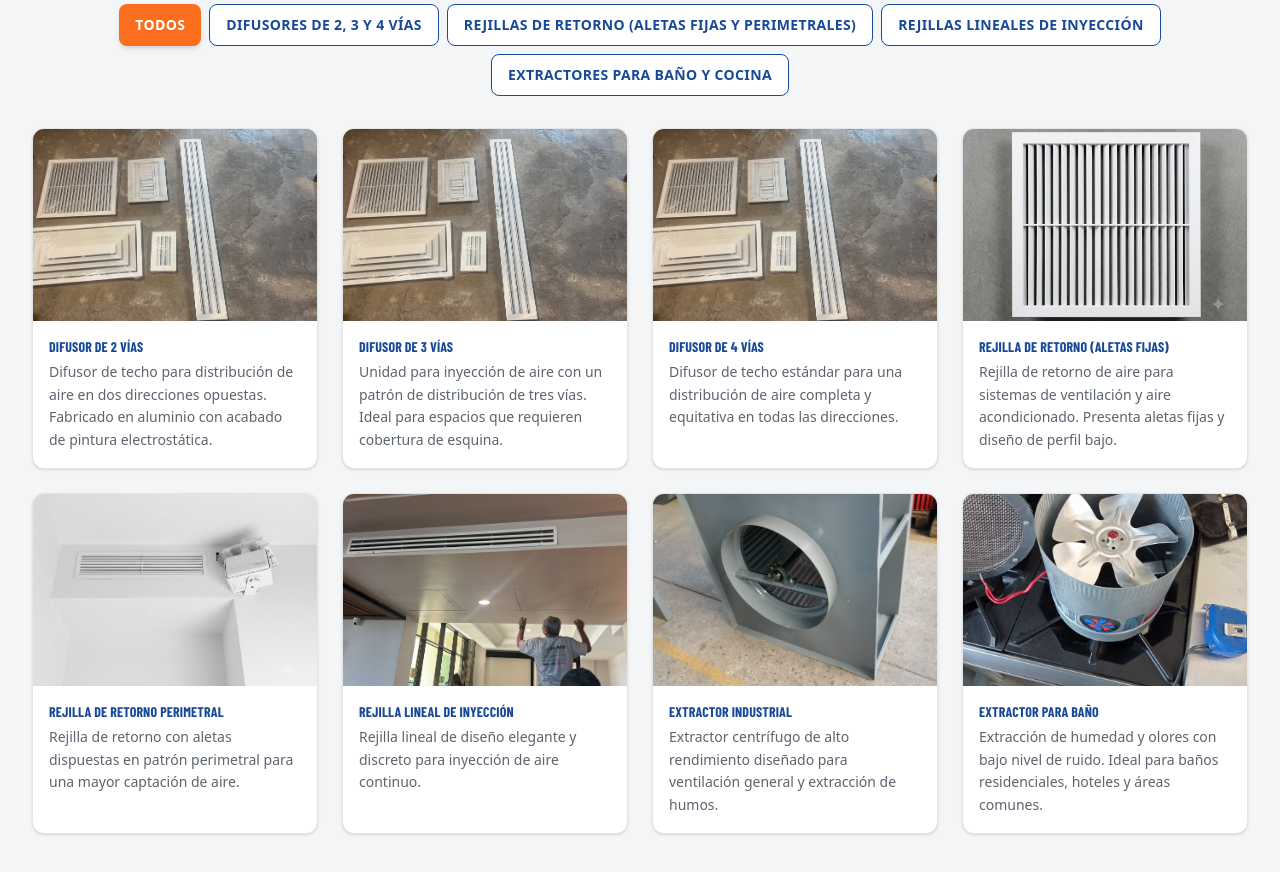
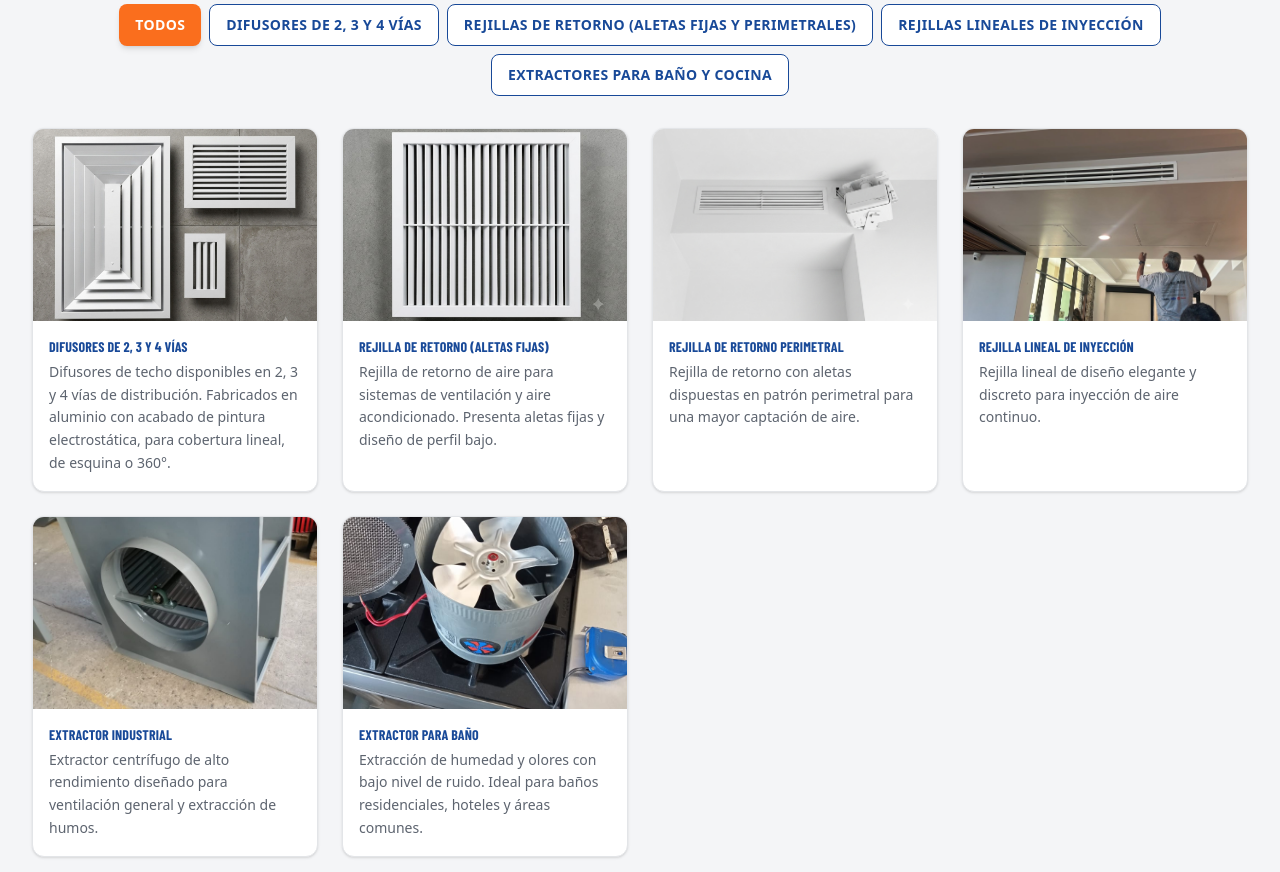
Before and after one commit to dc-crypto/diego-landing, a Next.js app: page /ruaire in a window 1280 px wide. Shown: the part 1340-2212 px from the top of the page. Built offline with nearby package versions, Linux system fonts and the light colour scheme; a web font is replaced by a local one.

Commit message:
Merge 3 diffuser cards into a single Difusores de 2, 3 y 4 Vías card
Replaces the three separate 2/3/4-way cards with one combined card
using a real product photo showing all three diffuser sizes together.

```diff
--- a/app/ruaire/page.tsx
+++ b/app/ruaire/page.tsx
@@ -150,29 +150,11 @@ const HTML = `<div class="min-h-screen bg-background text-foreground">
 <div class="mt-8 grid grid-cols-1 gap-6 sm:grid-cols-2 lg:grid-cols-4" id="productGrid">
 <article class="product-card overflow-hidden rounded-xl border border-border bg-card shadow-sm transition hover:shadow-lg" data-category="difusores">
 <div class="h-48 w-full overflow-hidden bg-subtle">
-<img src="/ruaire/images/product-diffusers-2-3-4-way.jpg" alt="Difusor de 2 Vías" loading="lazy" class="h-full w-full object-cover"/>
+<img src="/ruaire/images/product-diffusers-combined.jpeg" alt="Difusores de 2, 3 y 4 Vías" loading="lazy" class="h-full w-full object-cover"/>
 </div>
 <div class="p-4">
-<h3 class="font-display text-sm font-extrabold uppercase text-brand">Difusor de 2 Vías</h3>
-<p class="mt-1 text-sm leading-relaxed text-muted-foreground">Difusor de techo para distribución de aire en dos direcciones opuestas. Fabricado en aluminio con acabado de pintura electrostática.</p>
-</div>
-</article>
-<article class="product-card overflow-hidden rounded-xl border border-border bg-card shadow-sm transition hover:shadow-lg" data-category="difusores">
-<div class="h-48 w-full overflow-hidden bg-subtle">
-<img src="/ruaire/images/product-diffusers-2-3-4-way.jpg" alt="Difusor de 3 Vías" loading="lazy" class="h-full w-full object-cover"/>
-</div>
-<div class="p-4">
-<h3 class="font-display text-sm font-extrabold uppercase text-brand">Difusor de 3 Vías</h3>
-<p class="mt-1 text-sm leading-relaxed text-muted-foreground">Unidad para inyección de aire con un patrón de distribución de tres vías. Ideal para espacios que requieren cobertura de esquina.</p>
-</div>
-</article>
-<article class="product-card overflow-hidden rounded-xl border border-border bg-card shadow-sm transition hover:shadow-lg" data-category="difusores">
-<div class="h-48 w-full overflow-hidden bg-subtle">
-<img src="/ruaire/images/product-diffusers-2-3-4-way.jpg" alt="Difusor de 4 Vías" loading="lazy" class="h-full w-full object-cover"/>
-</div>
-<div class="p-4">
-<h3 class="font-display text-sm font-extrabold uppercase text-brand">Difusor de 4 Vías</h3>
-<p class="mt-1 text-sm leading-relaxed text-muted-foreground">Difusor de techo estándar para una distribución de aire completa y equitativa en todas las direcciones.</p>
+<h3 class="font-display text-sm font-extrabold uppercase text-brand">Difusores de 2, 3 y 4 Vías</h3>
+<p class="mt-1 text-sm leading-relaxed text-muted-foreground">Difusores de techo disponibles en 2, 3 y 4 vías de distribución. Fabricados en aluminio con acabado de pintura electrostática, para cobertura lineal, de esquina o 360°.</p>
 </div>
 </article>
 <article class="product-card overflow-hidden rounded-xl border border-border bg-card shadow-sm transition hover:shadow-lg" data-category="retorno">
```
Also changed, not shown: public/ruaire/images/product-diffusers-combined.jpeg (added).
